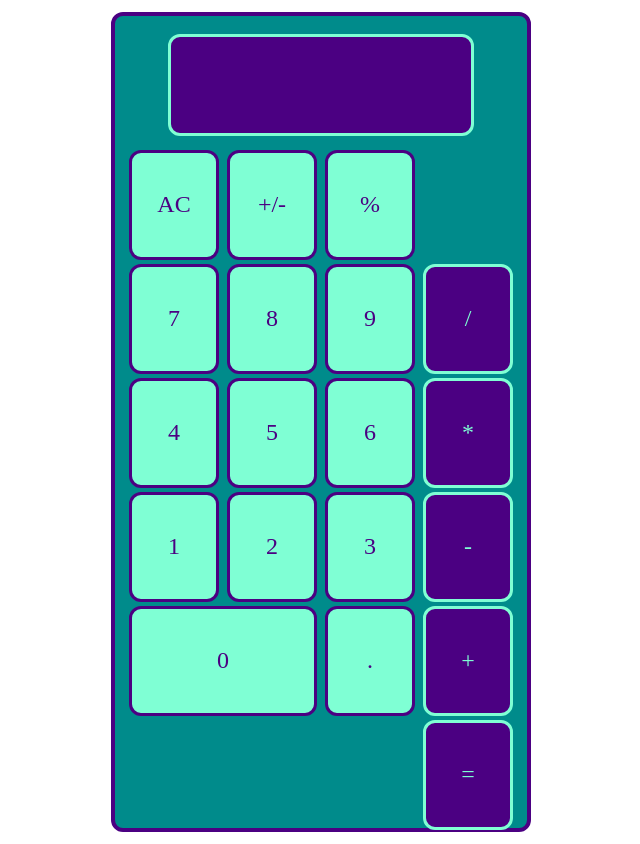
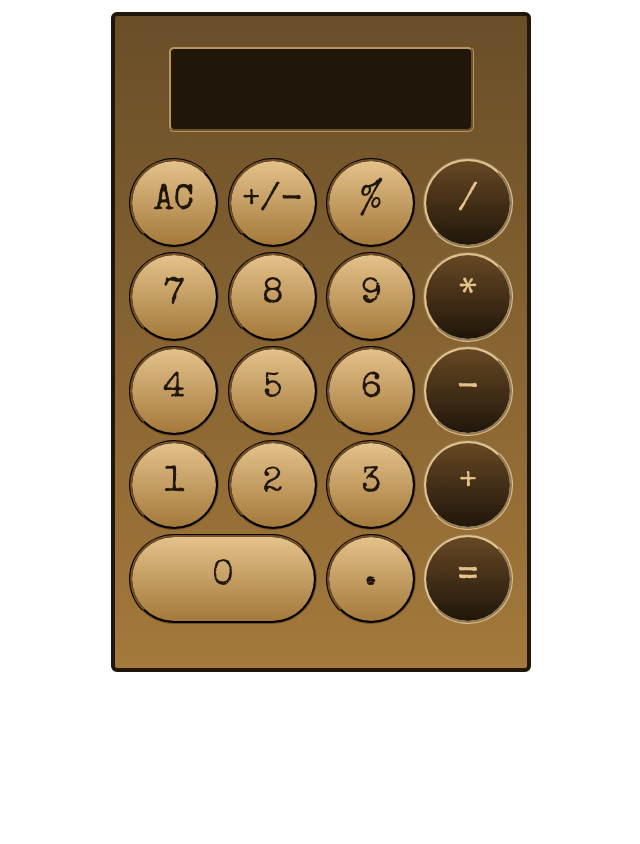
Before and after one commit to devonmoubry/complicatedCalculator, a plain HTML site: page index.html in a window 1280 px wide. Shown: the whole page, without its empty margins (319-959 px from the left). After the commit the page ends 800 px from the top, so only its background shows below. Drawn offline with nearby package versions, Linux system fonts and the light colour scheme.

Commit message:
new styles updated

```diff
--- a/index.html
+++ b/index.html
@@ -13,6 +13,13 @@
 <body>
     <div id="calculator">
         <output id="output-area"></output>
+        <div class="operators">
+            <button>/</button>
+            <button>*</button>
+            <button>-</button>
+            <button>+</button>
+            <button id="equals">=</button>
+        </div>
         <div class="basic">
             <button id="clearAll">AC</button>
             <button id="pos-neg">+/-</button>
@@ -31,13 +38,7 @@
             <button id="zero">0</button>
             <button>.</button>
         </div>
-        <div class="operators">
-            <button>/</button>
-            <button>*</button>
-            <button>-</button>
-            <button>+</button>
-            <button id="equals">=</button>
-        </div>
+
     </div>
     <script src="main.js" charset="utf-8"></script>
 </body>
--- a/scss/main.scss
+++ b/scss/main.scss
@@ -1,39 +1,49 @@
 @import "node_modules/bourbon/app/assets/stylesheets/bourbon";
 @import "node_modules/bourbon-neat/core/neat";
+@import url( 'https://fonts.googleapis.com/css?family=Special+Elite');
 
 #calculator {
-  background-color: #008b8b;
     width: 400px;
-  height: 800px;
+    height: 640px;
     padding: 6px;
     margin: 12px auto;
-  border-radius: 12px;
-  border: 4px solid #4b0082;
+    border-radius: 6px;
+    border-style: groove;
+    border: 4px solid #20160A;
+    background: linear-gradient(#694e28, #A4793B);
+    font-family: 'Special Elite', cursive;
 }
 
 output {
     display: block;
     width: 300px;
-  height: 96px;
-  background-color: #4b0082;
-  color: #008b8b;
-  border-radius: 12px;
-  margin: 12px auto;
-  border: 3px solid #7fffd4;
+    height: 80px;
+    background-color: #20160A;
+    color: #E4C28B;
+    border-radius: 6px;
+    margin: 24px auto;
+    border: 3px solid #BC9455;
+    border-style: groove;
+    font-size: 64px;
+    text-align: right;
+    line-height: 1.6;
+    vertical-align: text-top;
 }
 
 button {
     display: inline-block;
     vertical-align: top;
     text-decoration: none;
-  background-color: #7fffd4;
-  border: 3px solid #4b0082;
-  color: #4b0082;
-  border-radius: 12px;
+    background: linear-gradient(#E4C28B, #A4793B);
+    border: 3px solid #20160A;
+    color: #20160A;
+    border-radius: 45px;
+    border-style: groove;
     width: 90px;
-  height: 110px;
-  font-size: 24px;
+    height: 90px;
+    font-size: 36px;
     margin: 2px;
+    font-family: 'Special Elite', cursive;
 }
 
 .basic {
@@ -57,20 +67,21 @@ button {
     display: inline-block;
     float: right;
 }
+
 .operators button {
-  background-color: #4b0082;
-  color: #7fffd4;
-  border-color: #7fffd4;
+  background: linear-gradient(#674824, #20160A);
+    color: #E4C28B;
+    border-color: #E4C28B;
 }
 
 #zero {
-  width:188px
+    width: 188px;
 }
-
-
 //colorprimary #7fffd4
 //colorbackground #008b8b
 //colortext #4b0082
 //coloroperators #2f4f4f
 //coloroutline #4b0082
 //outputsomething #4b0082
+
+//text outline output background #20160A #745526 #A4793B #E4C28B #BC9455
```
Also changed, not shown: main.css, 1 other file. Lines whose indentation alone changed are shown as unchanged.
